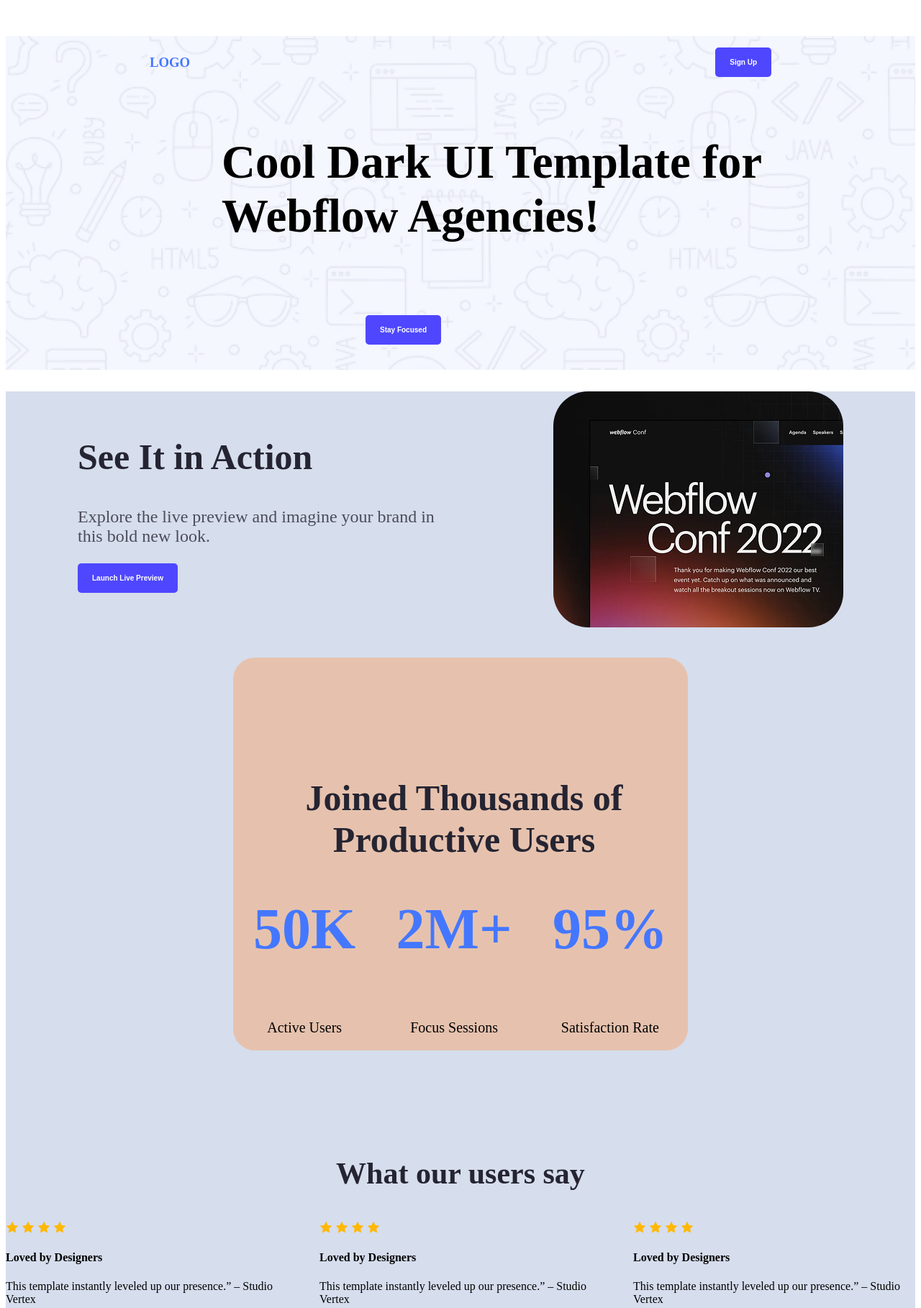
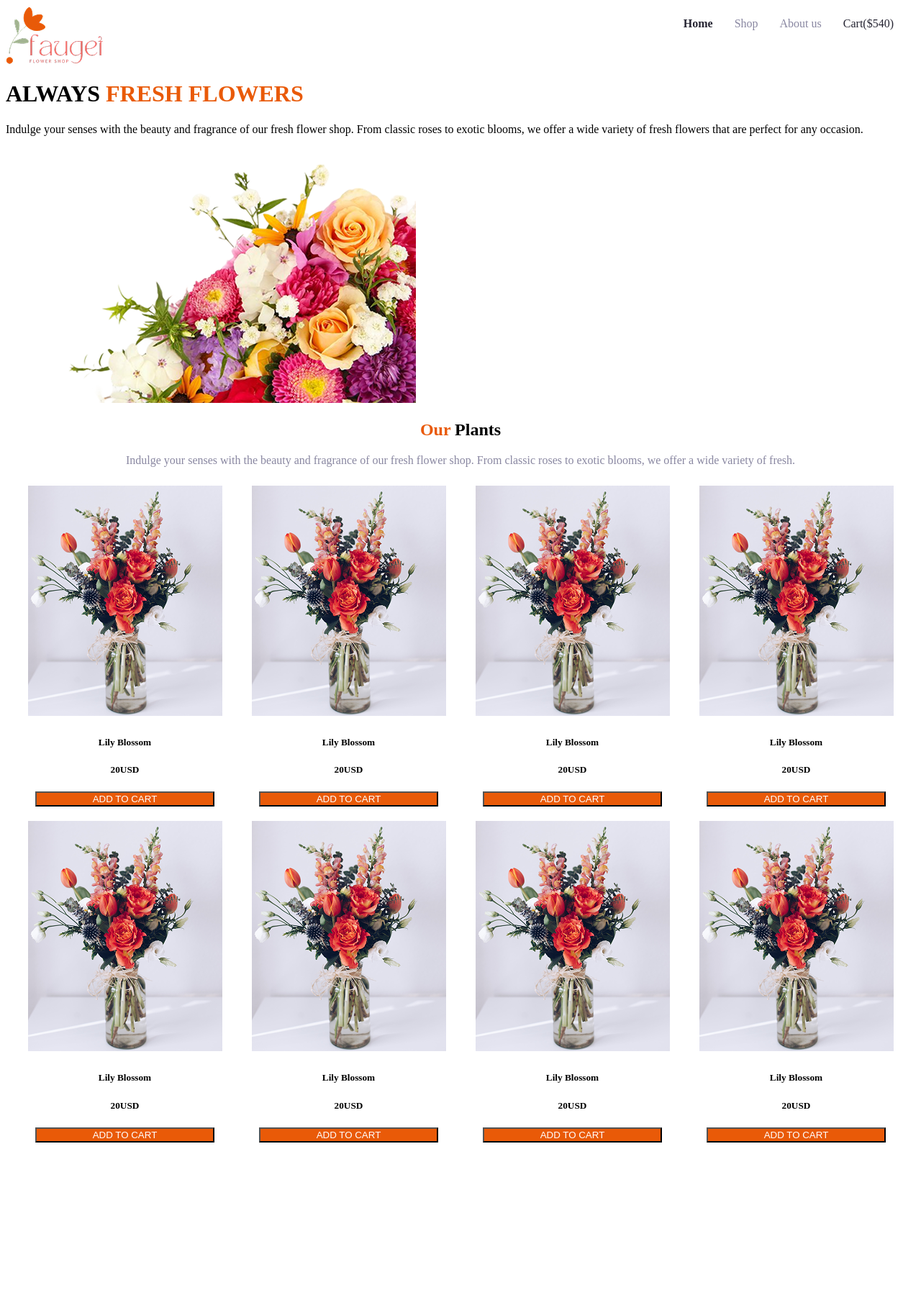
Before and after one commit to kamrujjaman-abir/new-project, a plain HTML site: page index.html in a window 1280 px wide. Shown: the top 1818 px of the page at 72% size. After the commit the page ends 1606 px from the top, so only its background shows below. Drawn offline with Linux system fonts and the light colour scheme.

Commit message:
frist add folder and styles and logo banner and img add

```diff
--- a/index.html
+++ b/index.html
@@ -3,139 +3,105 @@
 <head>
     <meta charset="UTF-8">
     <meta name="viewport" content="width=device-width, initial-scale=1.0">
-    <title>Assigment</title>
+    <title>My secound assignment</title>
     <link rel="stylesheet" href="styles/1st.css">
 </head>
 <body>
-    <header class="header">
-       <nav>
-        <h3><span>L</span><span>O</span><span>G</span><span>O</span></h3>
-        <ul>
-            <li>
-                <a href=""><button class="btn-pry">Sign Up</button></a>
-            </li>
+    <header>
+        <nav class="display  logo" >
+            <img src="assets/logo.png" alt="">
+
+       <div>
+            <ul class="nav-links display">
+                <li class="nav-items"><a href="" class="nav-link  text-gray-title   css-home">Home</a></li>
+                <li class="nav-items"><a href="" class="nav-link  text-gray">Shop</a></li>
+                <li class="nav-items"><a href="" class="nav-link  text-gray">About us</a></li>
+                <li class="nav-items"><a href="" class="nav-link text-gray-title"> Cart($540)</a></li>
             </ul>
+        </div>
         </nav>
+
+
         <div class="banner">
-        <p class="banner-dec">Cool Dark UI Template for<br>
-             Webflow Agencies!</p>
-        <button class="btn-pry   buton ">Stay Focused</button>
+         <h1 class="banner-title">ALWAYS <span class="bg-color">FRESH FLOWERS</span></h1>
+         <p class="banner-description">Indulge your senses with the beauty and fragrance of our fresh flower shop. From classic roses to exotic blooms, we offer a wide variety of fresh flowers that are perfect for any occasion. </p>
+
+
+         <img src="assets/hero-flower.png" alt="">
+
         </div>
     </header>
+
     <main>
-       <section class=" about">
-        <div class="section-con">
-            <h1 class="section-title">See It in Action</h1>
-        <p class="section-decc">Explore the live preview and imagine your brand in this bold new look.</p>
+        <section class="teams">
+             <div class="title">
+            <h2 class="">
+           <span class="bg-color">  Our</span> Plants
+            </h2>
 
-        <button  class="btn-pry">Launch Live Preview</button>
+            <p class="text-gray">Indulge your senses with the beauty and fragrance of our fresh flower shop. From classic roses to exotic blooms, we offer a wide variety of fresh.</p>
            </div>
-           <img class="section-pic" src="img/wc-mini.png">
-       </section>
-
-
-       <div class="div-1">
-
-        <h2 class="div-2">Joined Thousands of Productive Users</h2>
-        <div class="about-items-div">
-            <div class="about-item">
-                <p class="item-title"><span>50K</span></p>
-                <p class="item-description">Active Users</p>
+           <div class="team-img-container ">
+           <div class="display  margin-padding">
+             <div class="img-contaner1 ">
+                <img src="assets/sample-flower-image.png" alt="">
+                <h5  class="img-name img-aling">Lily Blossom</h5>
+                <h5 class="img-doller img-aling">20USD</h5>
+                <button class="color  text-coler">ADD TO CART</button>
             </div>
-            <div class="about-item">
-                <p class="item-title"><span>2M+</span></p>
-                <p class="item-description">Focus Sessions</p>
+             <div class="img-contaner1">
+                <img src="assets/sample-flower-image.png" alt="">
+                <h5  class="img-name img-aling">Lily Blossom</h5>
+                <h5 class="img-doller img-aling">20USD</h5>
+                <button id="font"  class="color  text-coler ">ADD TO CART</button>
             </div>
-            <div class="about-item">
-                <p class="item-title "><span>95%</span></p>
-                <p class="item-description">Satisfaction Rate</p>
+             <div class="img-contaner1">
+                <img src="assets/sample-flower-image.png" alt="">
+                <h5  class="img-name img-aling">Lily Blossom</h5>
+                <h5 class="img-doller img-aling">20USD</h5>
+                <button class="color  text-coler  ">ADD TO CART</button>
+            </div>
+             <div class="img-contaner1">
+                <img src="assets/sample-flower-image.png" alt="">
+                <h5  class="img-name img-aling">Lily Blossom</h5>
+                <h5 class="img-doller img-aling">20USD</h5>
+                <button class="color  text-coler ">ADD TO CART</button>
             </div>
            </div>
+            <div class="display margin-padding">
+                 <div class="img-contaner">
+                <img src="assets/sample-flower-image.png" alt="">
+                <h5  class="img-name img-aling">Lily Blossom</h5>
+                <h5 class="img-doller img-aling">20USD</h5>
+                <button class="color  text-coler">ADD TO CART</button>
             </div>
-
-
-
-       <section class="skill">
-        <h3 class="section-titless  text-center">What our users say </h3>
-        <div class="skill-containner">
-            <div class="skill">
-                <img src="img/icon-star.png" alt="">
-                <img src="img/icon-star.png">
-                <img src="img/icon-star.png">
-                <img src="img/icon-star.png">
-                <h4 class="skill-title">Loved by Designers</h4>
-                <p class="skill-decs">This template instantly leveled up our presence.” – Studio Vertex</p>
-                <div class="img-add">
-                  <img src="img/avatar.png">
-                  <h5 class="skill-title-add">Reviewer name</h5>
-                  <p class="skill-dd">Date</p>
+             <div class="img-contaner">
+                <img src="assets/sample-flower-image.png" alt="">
+                <h5  class="img-name img-aling">Lily Blossom</h5>
+                <h5 class="img-doller img-aling">20USD</h5>
+                <button class="color  text-coler">ADD TO CART</button>
             </div>
+             <div class="img-contaner">
+                <img src="assets/sample-flower-image.png" alt="">
+                <h5  class="img-name img-aling">Lily Blossom</h5>
+                <h5 class="img-doller img-aling">20USD</h5>
+                <button class="color  text-coler">ADD TO CART</button>
             </div>
-            <div class="skill">
-               <img src="img/icon-star.png" alt="">
-                <img src="img/icon-star.png">
-                <img src="img/icon-star.png">
-                <img src="img/icon-star.png">
-                <h4 class="skill-title">Loved by Designers</h4>
-                <p class="skill-decs">This template instantly leveled up our presence.” – Studio Vertex</p>
-               <div class="img-add">
-                  <img src="img/avatar.png">
-                  <h5 class="skill-title-add">Reviewer name</h5>
-                  <p class="skill-dd">Date</p>
-                </div>
-            </div>
-            <div class="skill">
-                <img src="img/icon-star.png" alt="">
-                <img src="img/icon-star.png">
-                <img src="img/icon-star.png">
-                <img src="img/icon-star.png">
-                <h4 class="skill-title">Loved by Designers</h4>
-                <p class="skill-decs">This template instantly leveled up our presence.” – Studio Vertex</p>
-                 <div class="img-add">
-                  <img src="img/avatar.png">
-                  <h5 class="skill-title-add">Reviewer name</h5>
-                  <p class="skill-dd">Date</p>
+             <div class="img-contaner">
+                <img src="assets/sample-flower-image.png" alt="">
+                <h5  class="img-name img-aling">Lily Blossom</h5>
+                <h5 class="img-doller img-aling">20USD</h5>
+                <button class="color  text-coler">ADD TO CART</button>
             </div>
             </div>
 
            </div>
-
         </section>
 
+    </main>
 
-       <section class="Resume">
-      <div class="div-4   text-center">
-         <h3 class="section-title">Ready to focus better</h3>
-       <p class="section-gap ">This template instantly leveled up our presence.” – Studio Vertex</p>
-       <button class="btn-pry">Ger Started Free</button>
-      </div>
-        <img class="section-imgg" src="img/wc-big.png">
-       </section>
-    </main>
     <footer>
-          <div class="footer-column">
-            <h3 class="section-title">Let’s Get in Touch</h3>
-          </div>
-          <div>
-            <form action="">
-                <input type="text" name="" id="" placeholder="full name">
-                <input type="email" name="" id="" placeholder="Email">
-                <textarea name="" id="" cols="30" rows="10" placeholder="Message"></textarea>
-                <input class="btn-pry" type="Git in Touch" value="Git in Touch">
-            </form>
-          </div>
+
     </footer>
-
-    <div class="div-wd">
-        <h3><span>L</span><span>O</span><span>G</span><span>O</span></h3>
-        <p class="div-7">Ready to elevate your online presence? Contact ustoday to discuss<br>
-         your project and discover how we can bring your vision to life.</p>
-        <ul>
-            <li><a class="div-7" href="">Home</a></li>
-            <li><a class="div-7" href="">About</a></li>
-            <li><a class="div-7" href="">How it Work</a></li>
-            <li><a class="div-7" href="">Service</a></li>
-        </ul>
-    </div>
 </body>
 </html>
--- a/styles/1st.css
+++ b/styles/1st.css
@@ -1,253 +1,78 @@
+
+.text-gray{
+    color:#8987A1 ;
+}
+
+.text-gray-title{
+    color: #252432;
+}
 
 
-/* header*/
-.header{
-    background-image: url('../img/Hero-bg.png');
+.bg-color{
+    color: #E95A08;
 }
-
-.buton{
-    margin: 35px 200px;
-
+.color{
+    background-color: #E95A08;
 }
+/* header style*/
 
 
 
 
-/* shard style*/
-span{
-     color: #47FF;
+/* nav style*/
+.display{
+    display: flex;
+}
+.logo{
+   justify-content: space-between;
+   max-width: 1440px;
+   margin: 0 auto;
+}
 
+.nav-items{
+    list-style: none;
+    margin-right: 30px;
+
+}
+
+.nav-link{
+    text-decoration: none;
+    font-weight: 500;
+
+}
+
+.css-home{
+    font-weight: bold;
+}
+/*main style*/
+
+
+.title{
+    max-width: 1140px;
+    margin: auto;
+    text-align: center;
+}
+.text-coler{
+    color: white;
+}
+.team-img-container{
+    margin: 0 auto;
+    max-width: 1440px;
+}
+
+.margin-padding{
+
+    justify-content: space-between;
+    padding: 10px;
 
 
 }
-
-.text-center{
+.img-aling{
     text-align: center;
 }
 
-/* nav styles*/
 
-
-nav ul{
-    display: flex;
+.img-contaner1, .img-contaner, button{
+    text-align: center;
+    width: 80%;
 }
-nav{
-    display: flex;
-    align-items: center;
-    justify-content: space-between;
-    margin: 50px 200px;
-
-}
-nav ul li{
-    list-style: none;
-}
-.btn-pry{
-    background-color: #4E47FF;
-    color: #FFFFFF;
-    font-weight: bold;
-    border: none;
-    font-size: 10px;
-    padding: 15px 20px;
-    border-radius: 5px;
-
-
-}
-
-
-/* banner style*/
-.banner{
-   align-items: center;
-   margin: 0 20px 0 300px;
-
-}
-.banner-dec{
-    font-weight: bold;
-    font-size: 65px;
-
-}
-
-/* section style*/
-
-main{
-    background-color: #D6DDED;
-}
-.section-con{
-    width: 517px;
-    height: 203px;
-    gap: 23;
-}
-.section-title{
-    font-weight: bold;
-    font-size: 42px;
-    color: #252432;
-}
-
-.section-decc{
-    font-size: 24px;
-    color: #252432c8;
-}
-.section-pic{
-    border-radius: 48px;
-    width: 403px;
-    height: 328px;
-}
-
-.about{
-    display: flex;
-    justify-content: space-between;
-    margin: 30px 100px;
-    gap: auto;
-}
-
-
-.section-titless{
-    font-weight: bold;
-    color: #252432;
-    font-size: 42px;
-    margin-top: 147px;
-}
-
-/* div style*/
-.div-2{
-
-    height: 45px;
-    font-size: 50px;
-    font-weight: bold;
-    align-items: center;
-    color: #252432;
-   margin-left: 10px;
-   padding-top: 166px;
-}
-.about-items-div{
-    display: flex;
-    justify-content: space-around;
-
-}
-
-.item-title {
-    font-weight: bold;
-    font-size: 80px;
-
-}
-.item-description{
-    font-size: 20px;
-    color: #000000;
-
-}
-
-.div-1{
-    background-color: #ff974761;
-    max-width: 50%;
-    text-align: center;
-    margin-left: 25%;
-    border-radius: 30px;
-}
-
-
-
-/* skill style*/
-.skill-containner{
-    display: flex;
-    gap: 44px;
-}
-
-.section-gap{
-    padding: 20px 0;
-    color: #000000;
-    width: 487px;
-    height: 22px;
-    display: flex;
-    justify-content: center;
-    align-items: center;
-
-}
-.section-title{
-    font-weight: bold;
-    font-size: 50px;
-
-}
-.section-con{
-    margin-top: 10px;
-    padding-top: 10px;
-}
-
-.section-imgg{
-    gap: 20;
-    border-radius: 14px;
-   margin:auto;
-   align-items: center;
-   max-width: 100%;
-
-
-}
-.Resume{
-    background-color: #FFFFFF;
-    align-items: center;
-   padding: 100px;
-   margin: 10%;
-
-
-}
-
-.div-4{
-    text-align: center;
-
-
-}
-
-
-/* footer*/
-footer{
-    padding: 95px;
-    display: flex;
-    gap: 100px;
-    background-color: #D6DDED;
-
-}
-.footer-column{
-    width: 50%;
-
-}
- footer input[type="text"], footer input[type="email"], footer textarea{
-    height: 60px;
-    border-radius: 5px;
-    background-color: #FFFFFF;
-    width: 100%;
-    padding: 10px 20px;
-    margin-bottom: 24px;
-
-}
-
-
-
-.div-wd{
-    background-color: #FFFFFF;
-}
-
-
-.div-7{
-    color: #8987A1;
-
-}
-
-
-.div-wd{
-   margin-left: 200px;
-    padding: 130px 120px;
-    align-items: center;
-    justify-content: center;
-
-}
-div ul li{
-    list-style: none;
-    margin-right: 40px;
-}
-div li a{
-    text-decoration: none;
-    font-size: 20px;
-
-}
-div ul{
-    display: flex;
-
-}
```
Also changed, not shown: assets/deal-ana.png (added), assets/deal-bloom.png (added), assets/deal-zabo.png (added), assets/flower-store.png (added), assets/hero-flower.png (added), assets/icon-facebook.png (added), assets/icon-linkedin.png (added), assets/icon-twitter.png (added), assets/icon-youtube.png (added), assets/logo.png (added), assets/news-letter-bg.png (added), assets/sample-flower-image.png (added), assets/trusted-badge.png (added), img/Hero-bg.png (deleted), 4 more files. Lines whose indentation alone changed are shown as unchanged.
